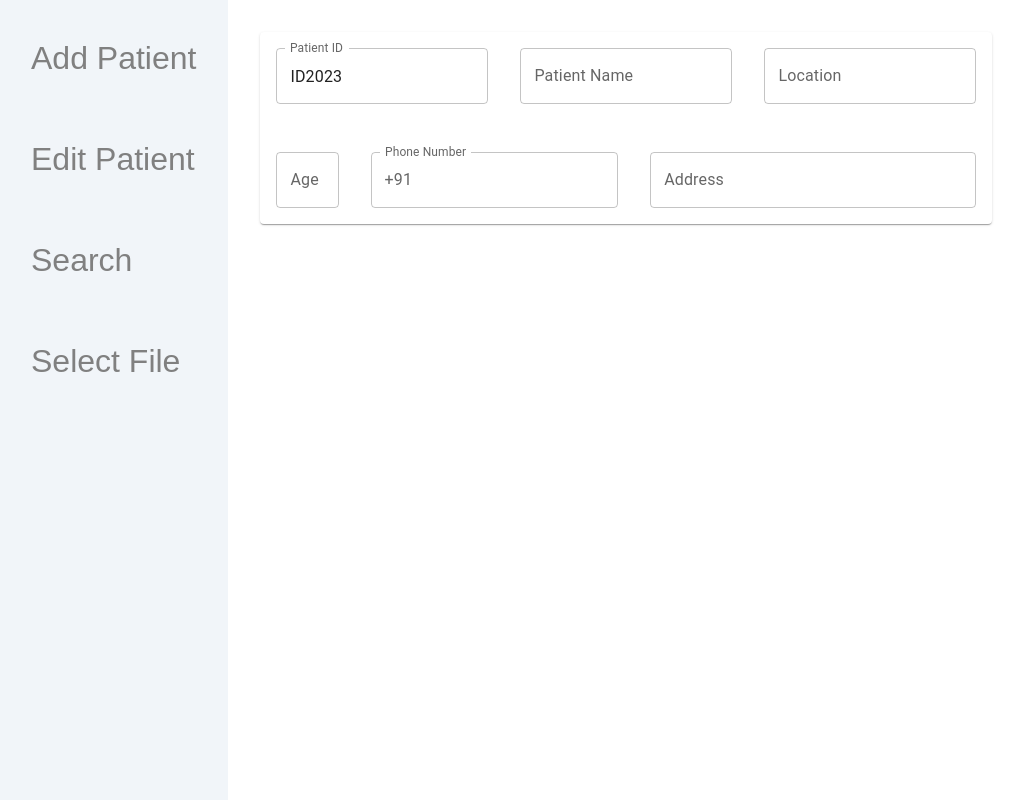
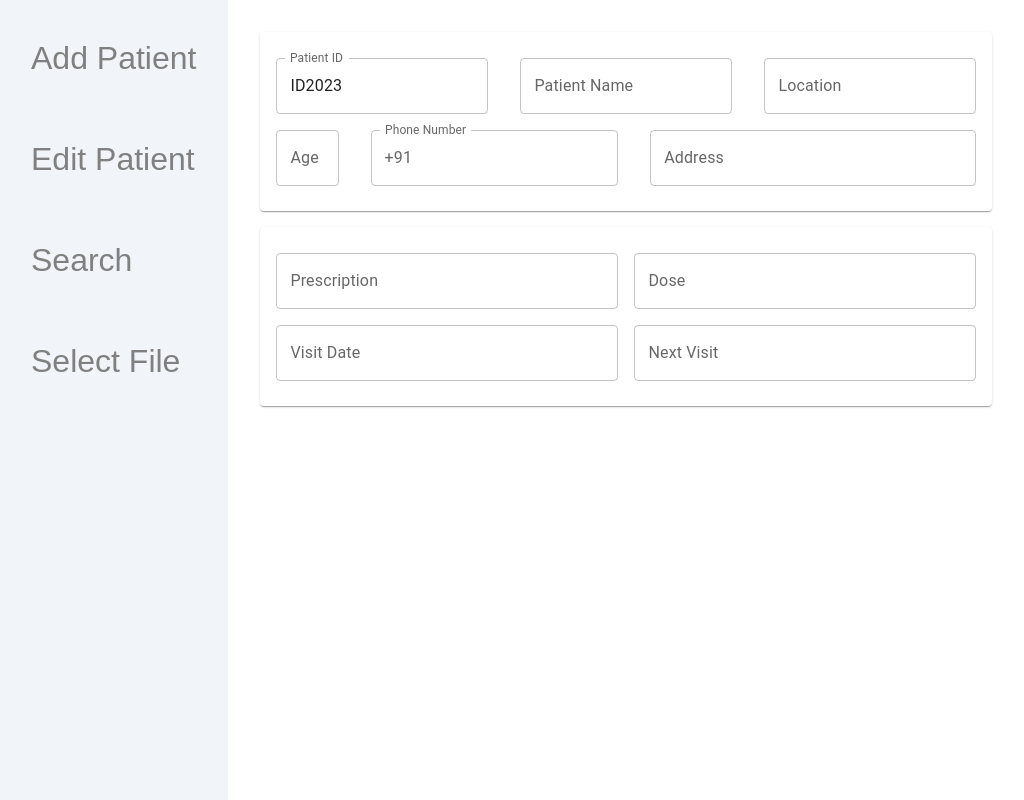
Before and after one commit to furquan-lp/react-patient-db-frontend, a React (Vite) app in the folder react-patients/: page / in a window 1280 px wide. Shown: the whole page, without its empty margins (1-1025 px from the left). Built offline with nearby package versions, Linux system fonts and the light colour scheme.

Commit message:
Added the second card with DatePicker (and AdapterDayjs) and added flex styling to the Boxes inside the Cards

```diff
--- a/react-patients/src/components/ViewAdd.tsx
+++ b/react-patients/src/components/ViewAdd.tsx
@@ -1,9 +1,12 @@
 import { Box, Card, InputAdornment, TextField } from "@mui/material";
+import { DatePicker, LocalizationProvider } from "@mui/x-date-pickers";
+import { AdapterDayjs } from '@mui/x-date-pickers/AdapterDayjs';
 
 export default function ViewAdd() {
   return (
-    <Card sx={{ my: 4, p: 2, height: 1, width: 700 }}>
-      <Box sx={{ display: 'flex', flexDirection: 'column', gap: 6, }}>
+    <Box sx={{ my: 4, gap: 2, display: 'flex', flexDirection: 'column' }}>
+      <Card sx={{ display: 'flex', flexDirection: 'column', justifyContent: 'center', p: 2, height: 1 / 5, width: 700 }}>
+        <Box sx={{ display: 'flex', flexDirection: 'column', gap: 2, }}>
           <Box sx={{ display: 'flex', gap: 4 }}>
             <TextField id="outlined-basic" label="Patient ID" variant="outlined" InputProps={{ readOnly: true }}
               defaultValue='ID2023' />
@@ -19,5 +22,16 @@ export default function ViewAdd() {
           </Box>
         </Box>
       </Card>
+      <Card sx={{ display: 'flex', flexDirection: 'column', justifyContent: 'center', p: 2, height: 1 / 5, width: 700 }}>
+        <Box sx={{ display: 'grid', gridTemplateColumns: 'repeat(2, 1fr)', gridTemplateRows: 'repeat(2, 1fr)', gap: 2 }}>
+          <TextField id="outlined-basic" label="Prescription" variant="outlined" />
+          <TextField id="outlined-basic" label="Dose" variant="outlined" />
+          <LocalizationProvider dateAdapter={AdapterDayjs}>
+            <DatePicker label="Visit Date" />
+            <DatePicker label="Next Visit" />
+          </LocalizationProvider>
+        </Box>
+      </Card>
+    </Box>
   );
 }
```
Lines whose indentation alone changed are shown as unchanged.
